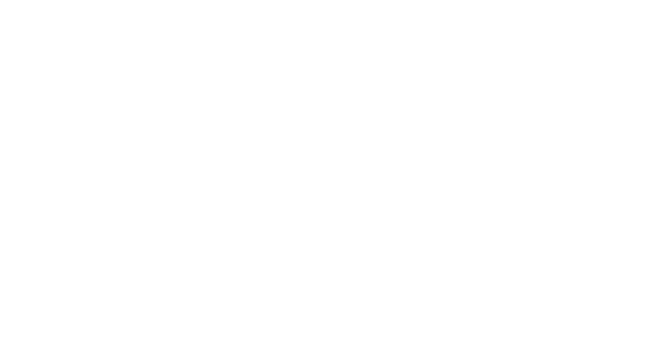
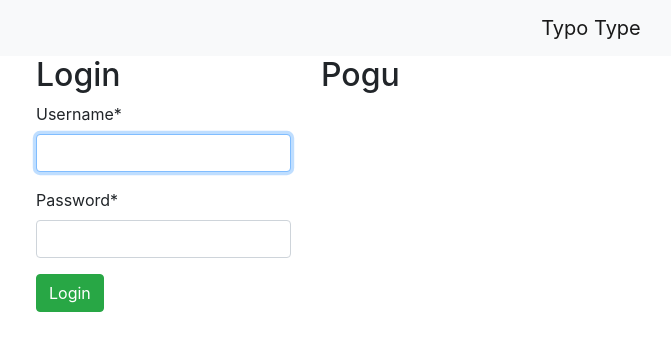
Before and after one commit to chromium7/typotype, a Django app: page / in a window 1280 px wide. Before the commit the part shown is empty. Shown: the top 351 px of the page, without its empty margins (49-720 px from the left). Run offline with Django 3.2, Linux system fonts and the light colour scheme; some libraries are stand-ins or nearby versions.

Commit message:
Added login form and bootstrap with django-crispy-forms

```diff
--- a/game/templates/base.html
+++ b/game/templates/base.html
@@ -6,9 +6,21 @@
     <meta name="viewport" content="width=device-width, initial-scale=1.0">
     <title>{% block title %}{% endblock %}</title>
     <link rel="stylesheet" href="{% static 'css/base.css' %}">
-    <link href="https://cdn.jsdelivr.net/npm/bootstrap@5.0.0-beta1/dist/css/bootstrap.min.css" rel="stylesheet" integrity="sha384-giJF6kkoqNQ00vy+HMDP7azOuL0xtbfIcaT9wjKHr8RbDVddVHyTfAAsrekwKmP1" crossorigin="anonymous">
+
+    {% comment %} Bootstrap {% endcomment %}
+    <link rel="stylesheet" href="https://stackpath.bootstrapcdn.com/bootstrap/4.1.3/css/bootstrap.min.css" integrity="sha384-MCw98/SFnGE8fJT3GXwEOngsV7Zt27NXFoaoApmYm81iuXoPkFOJwJ8ERdknLPMO" crossorigin="anonymous">
+    <script src="https://stackpath.bootstrapcdn.com/bootstrap/4.1.3/js/bootstrap.min.js" integrity="sha384-ChfqqxuZUCnJSK3+MXmPNIyE6ZbWh2IMqE241rYiqJxyMiZ6OW/JmZQ5stwEULTy" crossorigin="anonymous"></script>
+
+    {% comment %} Bootstrap icons {% endcomment %}
+    <link rel="stylesheet" href="https://cdn.jsdelivr.net/npm/bootstrap-icons@1.3.0/font/bootstrap-icons.css">
+
 </head>
 <body>
+    <nav class="navbar navbar-expand-lg navbar-light bg-light">
+    <div class="container">
+        <a class="navbar-brand mx-auto" href="{% url "game:home" %}">Typo Type</a>
+    </div>
+    </nav>
     {% block content %}
 
     {% endblock %}
--- a/game/templates/game/index.html
+++ b/game/templates/game/index.html
@@ -1,9 +1,30 @@
 {% extends 'base.html' %}
+
+{% load crispy_forms_tags %}
 
 {% block title %}Typo Type{% endblock %}
 
 {% block content %}
 
+<div class="container">
+    <div class="row">
+        <div class="col-3">
+            {% if user.is_authenticated %}
+                <h1>Hello {{ user.username }}</h1>
+            {% else %}
+                <form action="#" method="post" class="form-horizontal">
+                    {% csrf_token %}
+                    <h2>Login</h2>
+                    {{ login_form|crispy }}
+                    <button type="submit" class="btn btn-success">Login</button>
+                </form>
+            {% endif %}
+        </div>
+        <div class="col-9">
+            <h2>Pogu</h2>
+        </div>
+    </div>
+</div>
 
 
 {% endblock %}
--- a/game/views.py
+++ b/game/views.py
@@ -1,11 +1,15 @@
 from django.shortcuts import render
-
-# Create your views here.
+from django.contrib.auth.forms import AuthenticationForm
 
 
 def index(request):
-    return render(request, "game/index.html")
+    login_form = AuthenticationForm()
+    return render(request, "game/index.html", {
+        'login_form': login_form,
+
+    })
 
 
 def register(request):
+
     return render(request, "game/index.html")
--- a/typotype/settings.py
+++ b/typotype/settings.py
@@ -39,9 +39,14 @@ INSTALLED_APPS = [
     'django.contrib.sessions',
     'django.contrib.messages',
     'django.contrib.staticfiles',
+    # Third party
+    'crispy_forms',
+    # Local
     'game.apps.GameConfig',
 
 ]
+
+CRISPY_TEMPLATE_PACK = 'bootstrap4'
 
 MIDDLEWARE = [
     'django.middleware.security.SecurityMiddleware',
```
